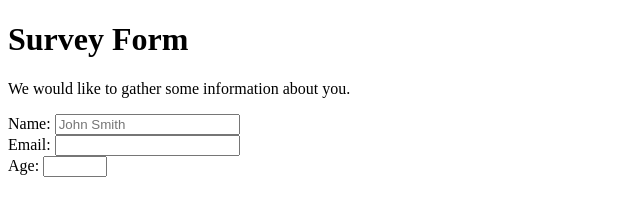
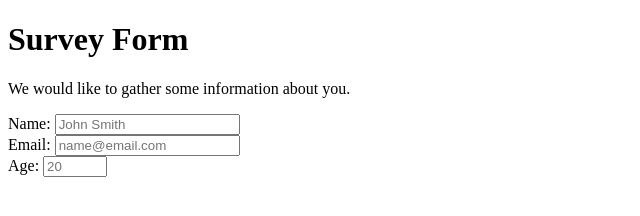
Before and after one commit to vjvasiljev/Survey-Form, a plain HTML site: page index.html in a window 1280 px wide. Shown: the whole page, without its empty margins (0-640 px from the left). Drawn offline with Linux system fonts and the light colour scheme.

Commit message:
second commit

```diff
--- a/inbox.html
+++ b/index.html
@@ -21,11 +21,11 @@
                 </div>
                 <div class="form-field">
                     <label id="email-label" for="email">Email:</label>
-                    <input id="email" type="email">
+                    <input id="email" type="email" placeholder="name@email.com">
                 </div>
                 <div class="form-field">
                     <label id="number-label" for="number">Age:</label>
-                    <input id="number" type="number" min="0" max="150">
+                    <input id="number" type="number" min="0" max="150" placeholder="20">
                 </div>
             </form>
         </main>
```
